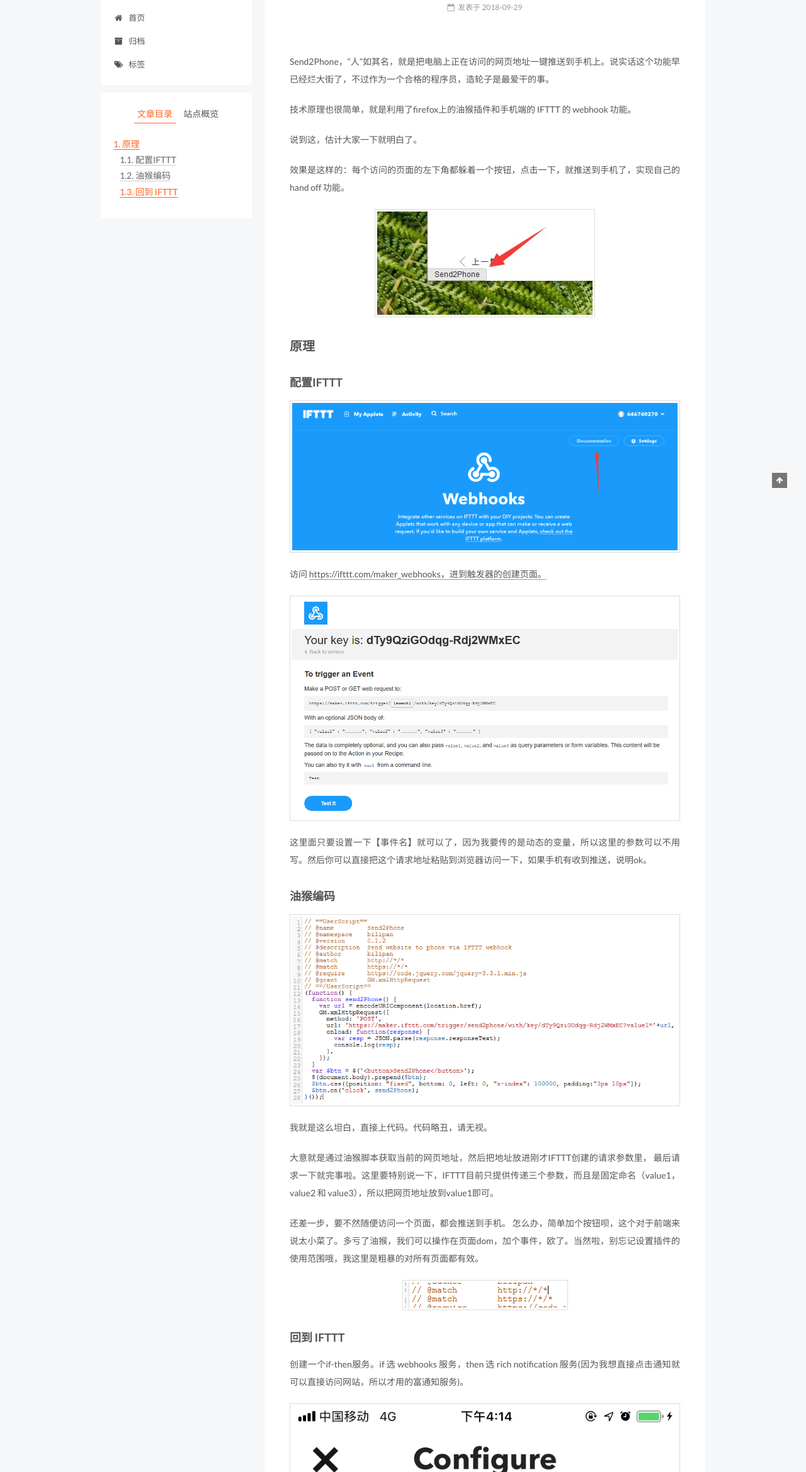
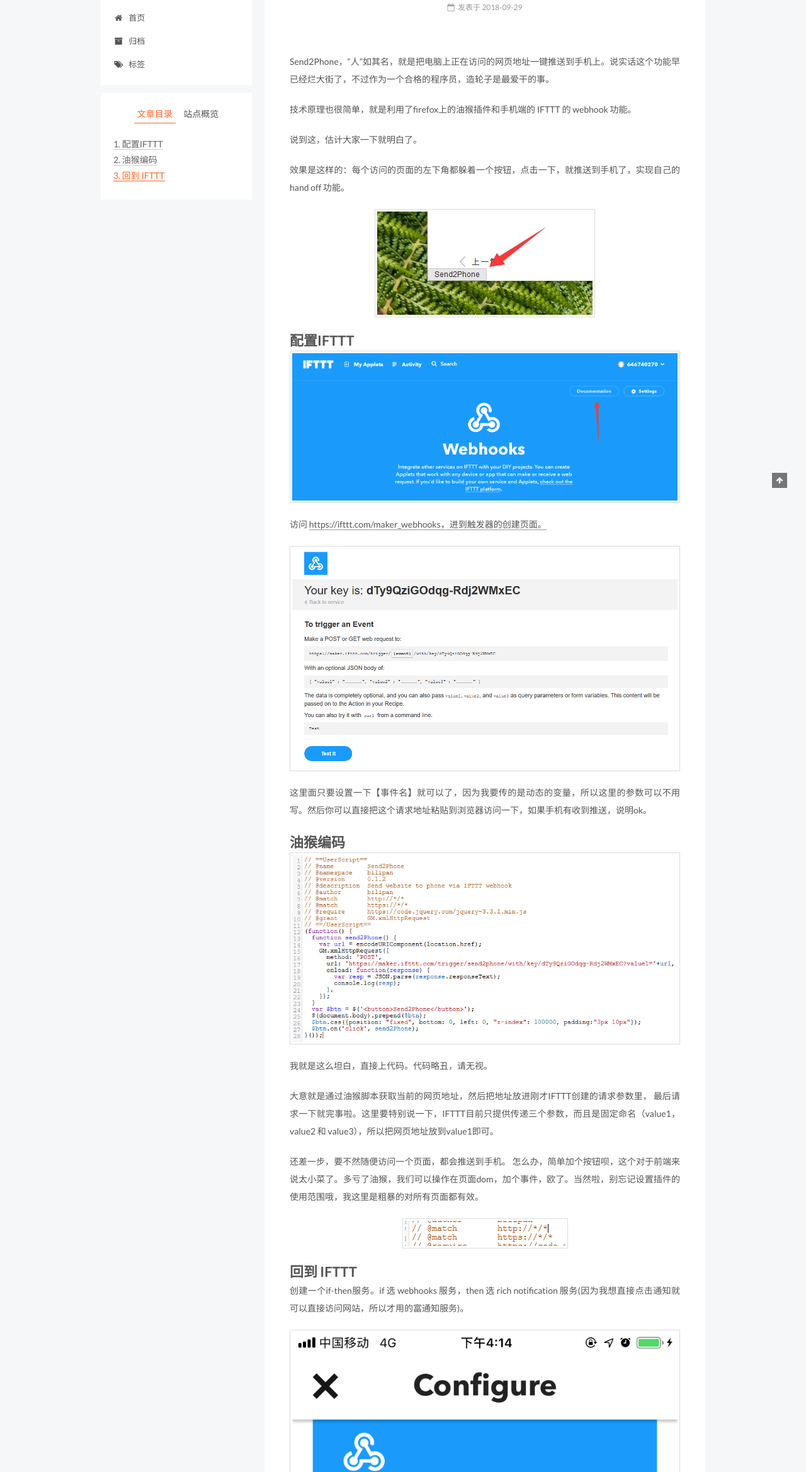
Before and after one commit to bili/hexoblog, a plain HTML site: page 2018/09/29/Send2Phone小记/index.html in a window 1280 px wide. Shown: the part 125-2463 px from the top of the page at 63% size. Drawn offline with Linux system fonts and the light colour scheme.

Commit message:
Site updated: 2018-10-20 11:17:43

```diff
--- a/2018/09/29/Send2Phone小记/index.html
+++ b/2018/09/29/Send2Phone小记/index.html
@@ -111,7 +111,7 @@
 <meta property="og:image" content="https://bili.github.io/hexoblog/2018/09/29/Send2Phone小记/80574120-8D57-4D4D-ADF8-0A9E137ACACA.png">
 <meta property="og:image" content="https://bili.github.io/hexoblog/2018/09/29/Send2Phone小记/28454AC8-2678-4361-955F-6A8573A39E78.png">
 <meta property="og:image" content="https://bili.github.io/hexoblog/2018/09/29/Send2Phone小记/5F9EBF77-6899-446A-BB36-1441CAC5E7FE.png">
-<meta property="og:updated_time" content="2018-10-19T14:02:11.662Z">
+<meta property="og:updated_time" content="2018-10-20T03:17:21.322Z">
 <meta name="twitter:card" content="summary">
 <meta name="twitter:title" content="Send2Phone小记">
 <meta name="twitter:description" content="Send2Phone，“人”如其名，就是把电脑上正在访问的网页地址一键推送到手机上。说实话这个功能早已经烂大街了，不过作为一个合格的程序员，造轮子是最爱干的事。 技术原理也很简单，就是利用了firefox上的油猴插件和手机端的  IFTTT 的 webhook 功能。 说到这，估计大家一下就明白了。 效果是这样的：每个访问的页面的左下角都躲着一个按钮，点击一下，就推送到手机了，实现自己的 hand">
@@ -345,16 +345,16 @@
 <p>说到这，估计大家一下就明白了。</p>
 <p>效果是这样的：每个访问的页面的左下角都躲着一个按钮，点击一下，就推送到手机了，实现自己的 hand off 功能。</p>
 <p><img src="/hexoblog/2018/09/29/Send2Phone小记/D882928A-C7E8-45D3-8FD9-766B6C809583.png" alt=""></p>
-<h2 id="原理"><a href="#原理" class="headerlink" title="原理"></a>原理</h2><h3 id="配置IFTTT"><a href="#配置IFTTT" class="headerlink" title="配置IFTTT"></a>配置IFTTT</h3><p><img src="/hexoblog/2018/09/29/Send2Phone小记/835A5247-78CE-4BD9-90FD-61AAD4806C47.png" alt=""></p>
+<h1 id="配置IFTTT"><a href="#配置IFTTT" class="headerlink" title="配置IFTTT"></a>配置IFTTT</h1><p><img src="/hexoblog/2018/09/29/Send2Phone小记/835A5247-78CE-4BD9-90FD-61AAD4806C47.png" alt=""></p>
 <p>访问 <a href="https://ifttt.com/maker_webhooks，进到触发器的创建页面。" target="_blank" rel="noopener">https://ifttt.com/maker_webhooks，进到触发器的创建页面。</a></p>
 <p><img src="/hexoblog/2018/09/29/Send2Phone小记/35D21207-D4EE-4590-9024-C6F92D2DA109.png" alt=""></p>
 <p>这里面只要设置一下【事件名】就可以了，因为我要传的是动态的变量，所以这里的参数可以不用写。然后你可以直接把这个请求地址粘贴到浏览器访问一下，如果手机有收到推送，说明ok。<br><a id="more"></a></p>
-<h3 id="油猴编码"><a href="#油猴编码" class="headerlink" title="油猴编码"></a>油猴编码</h3><p><img src="/hexoblog/2018/09/29/Send2Phone小记/3B01B493-0D89-4884-A9EC-0615EE681724.png" alt=""></p>
+<h1 id="油猴编码"><a href="#油猴编码" class="headerlink" title="油猴编码"></a>油猴编码</h1><p><img src="/hexoblog/2018/09/29/Send2Phone小记/3B01B493-0D89-4884-A9EC-0615EE681724.png" alt=""></p>
 <p>我就是这么坦白，直接上代码。代码略丑，请无视。</p>
 <p>大意就是通过油猴脚本获取当前的网页地址，然后把地址放进刚才IFTTT创建的请求参数里， 最后请求一下就完事啦。这里要特别说一下，IFTTT目前只提供传递三个参数，而且是固定命名（value1，value2 和 value3），所以把网页地址放到value1即可。</p>
 <p>还差一步，要不然随便访问一个页面，都会推送到手机。 怎么办，简单加个按钮呗，这个对于前端来说太小菜了。多亏了油猴，我们可以操作在页面dom，加个事件，欧了。当然啦，别忘记设置插件的使用范围哦，我这里是粗暴的对所有页面都有效。</p>
 <p><img src="/hexoblog/2018/09/29/Send2Phone小记/9EE7191F-16C0-47A5-B383-9DB42C8A5979.png" alt=""></p>
-<h3 id="回到-IFTTT"><a href="#回到-IFTTT" class="headerlink" title="回到 IFTTT"></a>回到 IFTTT</h3><p>创建一个if-then服务。if 选 webhooks 服务，then 选 rich notification 服务(因为我想直接点击通知就可以直接访问网站，所以才用的富通知服务)。</p>
+<h1 id="回到-IFTTT"><a href="#回到-IFTTT" class="headerlink" title="回到 IFTTT"></a>回到 IFTTT</h1><p>创建一个if-then服务。if 选 webhooks 服务，then 选 rich notification 服务(因为我想直接点击通知就可以直接访问网站，所以才用的富通知服务)。</p>
 <p><img src="/hexoblog/2018/09/29/Send2Phone小记/5D05BCA4-9498-4FB8-85BC-BC9B448A859E.png" alt=""></p>
 <p><img src="/hexoblog/2018/09/29/Send2Phone小记/80574120-8D57-4D4D-ADF8-0A9E137ACACA.png" alt=""></p>
 <p><img src="/hexoblog/2018/09/29/Send2Phone小记/28454AC8-2678-4361-955F-6A8573A39E78.png" alt=""></p>
@@ -523,7 +523,7 @@
 
 
 
-              <div class="post-toc-content"><ol class="nav"><li class="nav-item nav-level-2"><a class="nav-link" href="#原理"><span class="nav-number">1.</span> <span class="nav-text">原理</span></a><ol class="nav-child"><li class="nav-item nav-level-3"><a class="nav-link" href="#配置IFTTT"><span class="nav-number">1.1.</span> <span class="nav-text">配置IFTTT</span></a></li><li class="nav-item nav-level-3"><a class="nav-link" href="#油猴编码"><span class="nav-number">1.2.</span> <span class="nav-text">油猴编码</span></a></li><li class="nav-item nav-level-3"><a class="nav-link" href="#回到-IFTTT"><span class="nav-number">1.3.</span> <span class="nav-text">回到 IFTTT</span></a></li></ol></li></ol></div>
+              <div class="post-toc-content"><ol class="nav"><li class="nav-item nav-level-1"><a class="nav-link" href="#配置IFTTT"><span class="nav-number">1.</span> <span class="nav-text">配置IFTTT</span></a></li><li class="nav-item nav-level-1"><a class="nav-link" href="#油猴编码"><span class="nav-number">2.</span> <span class="nav-text">油猴编码</span></a></li><li class="nav-item nav-level-1"><a class="nav-link" href="#回到-IFTTT"><span class="nav-number">3.</span> <span class="nav-text">回到 IFTTT</span></a></li></ol></div>
 
 
           </div>
--- a/css/main.css
+++ b/css/main.css
@@ -1808,7 +1808,7 @@
   width: 4px;
   height: 4px;
   border-radius: 50%;
-  background: #bdacf1;
+  background: #084a88;
 }
 .links-of-blogroll {
   font-size: 13px;
```
Also changed, not shown: index.html (+1 -1 lines).
